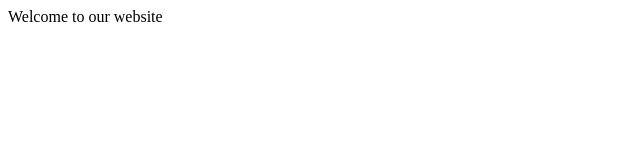
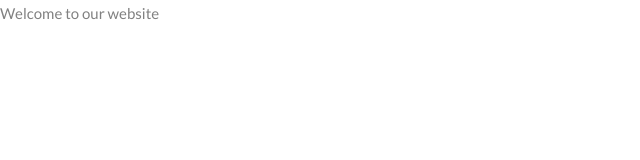
Before and after one commit to AriseYacht/ariseyacht.github.io, a plain HTML site: page index.html in a window 1280 px wide. Shown: the full height of the page, 0-640 px from the left. Drawn offline with nearby package versions, Linux system fonts and the light colour scheme.

Commit message:
Update index.html

```diff
--- a/index.html
+++ b/index.html
@@ -1 +1,27 @@
+<!DOCTYPE html>
+<html lang="en">
+<head>
+
+  <title>Web development and consultancy - Antonios Panagiotopoulos</title>
+
+
+
+  <meta charset="utf-8">
+  <meta name="viewport" content="width=device-width, initial-scale=1">
+  <link rel="stylesheet" href="http://maxcdn.bootstrapcdn.com/bootstrap/3.3.6/css/bootstrap.min.css">
+  <link href="http://fonts.googleapis.com/css?family=Montserrat" rel="stylesheet" type="text/css">
+  <link href="http://fonts.googleapis.com/css?family=Lato" rel="stylesheet" type="text/css">
+  <script src="https://ajax.googleapis.com/ajax/libs/jquery/1.12.0/jquery.min.js"></script>
+  <script src="http://maxcdn.bootstrapcdn.com/bootstrap/3.3.6/js/bootstrap.min.js"></script>
+
+  <link rel="stylesheet" href="https://maxcdn.bootstrapcdn.com/font-awesome/4.5.0/css/font-awesome.min.css">
+  <link rel="shortcut icon" href="img/logoweb.png" />
+  <link rel="stylesheet" type="text/css" href="css/style.css">
+
+
+
+</head>
+
+<body>
 <p> Welcome to our website </p>
+</body>
```
